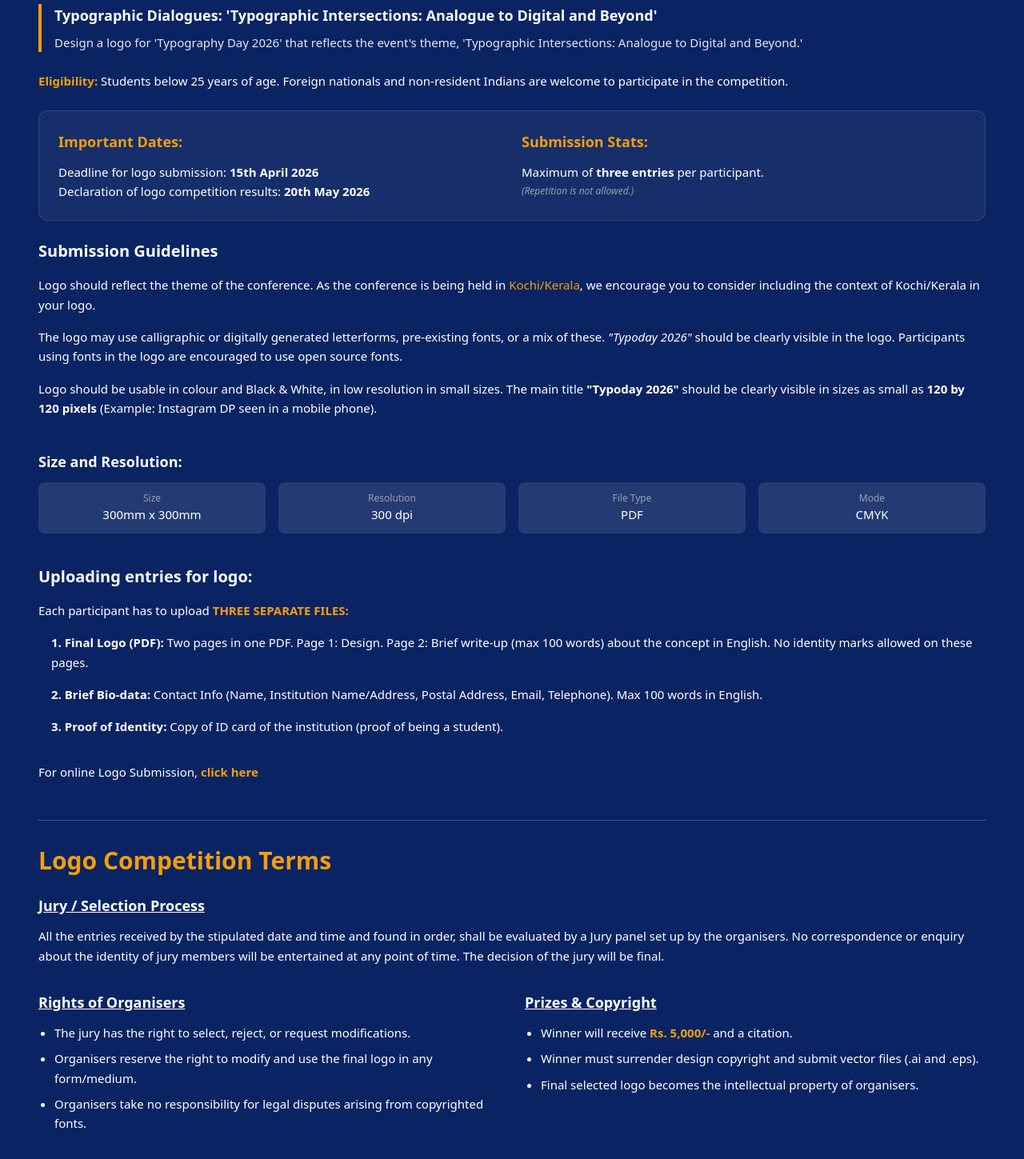
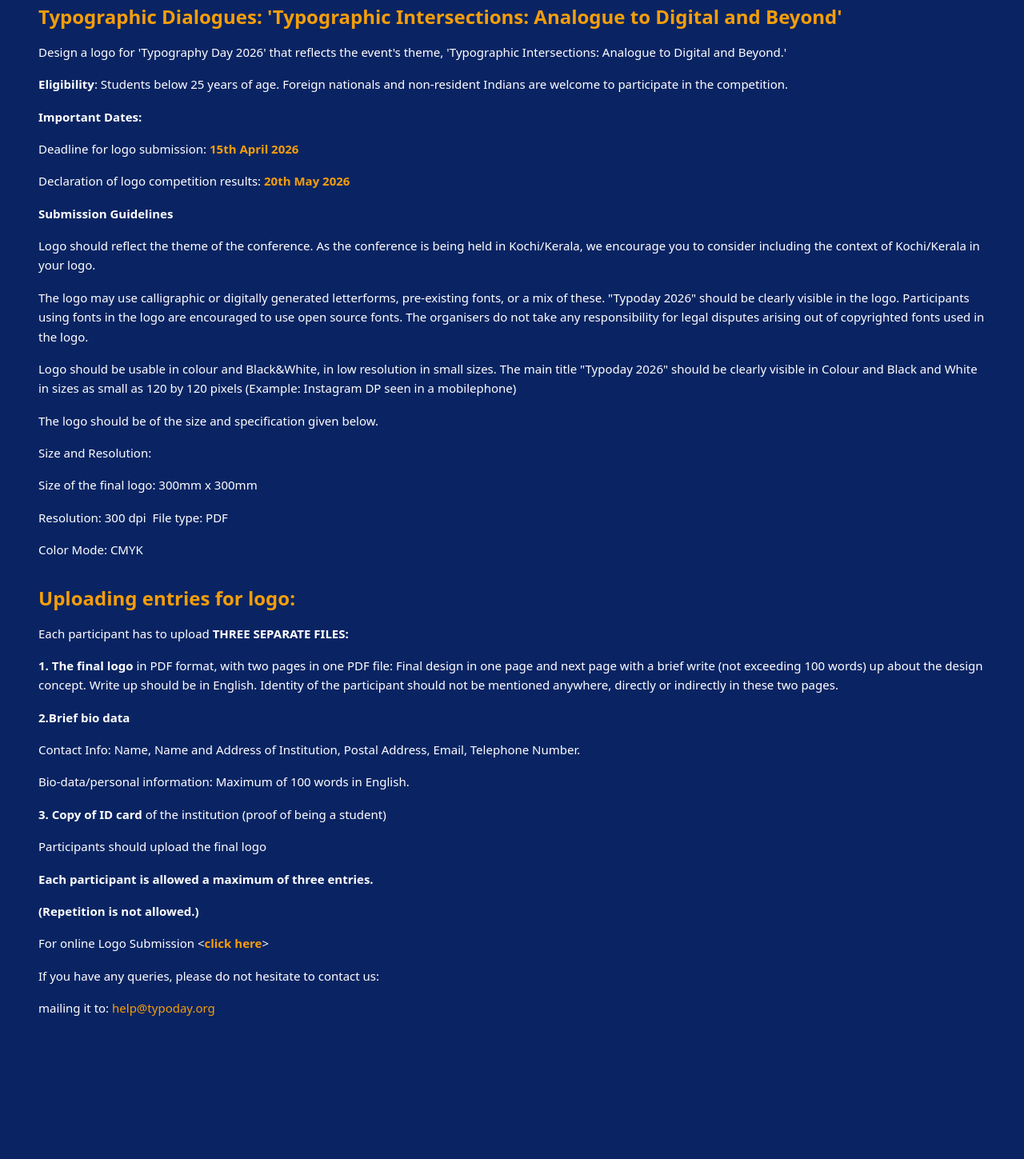
Before and after one commit to mnihadc/DesignProJain, a React (Vite) app in the folder Client/: page /logo-design-competition in a window 1280 px wide. Shown: the part 600-2049 px from the top of the page at 80% size. Built offline with nearby package versions, Linux system fonts and the light colour scheme.

Commit message:
feat: update Logo Design Competition content to match reference image

```diff
--- a/Client/src/pages/LogoDesignCompetition.tsx
+++ b/Client/src/pages/LogoDesignCompetition.tsx
@@ -92,250 +92,94 @@ const LogoDesignCompetition = () => {
 
       {/* Integrated Content Area */}
       <div className="max-w-7xl mx-auto px-4 sm:px-6 md:px-10 lg:px-12 py-10 text-white bg-[#0A2463] slide-up-section">
-        {/* Logo Competition Content */}
         <section className="pb-8">
           <h1 className="text-2xl sm:text-3xl md:text-4xl font-bold mb-6 text-[#f59e0b]">
             Logo Design Competition
           </h1>
 
-          <div className="space-y-6 text-sm md:text-[15px] leading-relaxed">
-            <div className="border-l-4 border-[#f59e0b] pl-4">
-              <p className="font-bold text-lg">
-                Typographic Dialogues: 'Typographic Intersections: Analogue to
-                Digital and Beyond'
-              </p>
-              <p className="mt-2 text-gray-200">
-                Design a logo for 'Typography Day 2026' that reflects the
-                event's theme, 'Typographic Intersections: Analogue to Digital
-                and Beyond.'
-              </p>
-            </div>
+          <div className="text-sm md:text-[15px] leading-relaxed space-y-4">
+            <h2 className="text-xl sm:text-2xl font-bold text-[#f59e0b]">
+              Typographic Dialogues: 'Typographic Intersections: Analogue to Digital and Beyond'
+            </h2>
 
             <p>
-              <span className="font-bold text-[#f59e0b]">Eligibility:</span>{" "}
-              Students below 25 years of age. Foreign nationals and non-resident
+              Design a logo for 'Typography Day 2026' that reflects the event's theme,
+              'Typographic Intersections: Analogue to Digital and Beyond.'
+            </p>
+            <p>
+              <span className="font-bold">Eligibility</span>: Students below 25 years of age. Foreign nationals and non-resident
               Indians are welcome to participate in the competition.
             </p>
-
-            <div className="grid grid-cols-1 md:grid-cols-2 gap-6 bg-white/5 p-6 rounded-xl border border-white/10">
-              <div>
-                <h2 className="text-lg font-bold mb-3 text-[#f59e0b]">
-                  Important Dates:
-                </h2>
+            <p><span className="font-bold">Important Dates:</span></p>
             <p>
-                  Deadline for logo submission:{" "}
-                  <span className="font-bold">15th April 2026</span>
+              Deadline for logo submission: <span className="font-bold text-[#f59e0b]">15th April 2026</span>
             </p>
             <p>
-                  Declaration of logo competition results:{" "}
-                  <span className="font-bold">20th May 2026</span>
+              Declaration of logo competition results: <span className="font-bold text-[#f59e0b]">20th May 2026</span>
             </p>
-              </div>
-              <div>
-                <h2 className="text-lg font-bold mb-3 text-[#f59e0b]">
-                  Submission Stats:
-                </h2>
+
+            <p><span className="font-bold">Submission Guidelines</span></p>
             <p>
-                  Maximum of <span className="font-bold">three entries</span>{" "}
-                  per participant.
+              Logo should reflect the theme of the conference. As the conference is being held in
+              Kochi/Kerala, we encourage you to consider including the context of Kochi/Kerala in your logo.
             </p>
-                <p className="text-xs italic text-gray-400 mt-1">
-                  (Repetition is not allowed.)
+            <p>
+              The logo may use calligraphic or digitally generated letterforms, pre-existing fonts,
+              or a mix of these. "Typoday 2026" should be clearly visible in the logo. Participants
+              using fonts in the logo are encouraged to use open source fonts. The organisers do
+              not take any responsibility for legal disputes arising out of copyrighted fonts used in
+              the logo.
             </p>
-              </div>
-            </div>
+            <p>
+              Logo should be usable in colour and Black&White, in low resolution in small sizes.
+              The main title "Typoday 2026" should be clearly visible in Colour and Black and
+              White in sizes as small as 120 by 120 pixels (Example: Instagram DP seen in a
+              mobilephone)
+            </p>
+            <p>The logo should be of the size and specification given below.</p>
+            <p>Size and Resolution:</p>
+            <p>Size of the final logo: 300mm x 300mm</p>
+            <p>Resolution: 300 dpi&nbsp;&nbsp;File type: PDF</p>
+            <p>Color Mode: CMYK</p>
 
-            <div>
-              <h2 className="text-xl font-bold mb-4">Submission Guidelines</h2>
-              <ul className="space-y-4">
-                <li>
-                  Logo should reflect the theme of the conference. As the
-                  conference is being held in{" "}
-                  <span className="text-[#f59e0b]">Kochi/Kerala</span>, we
-                  encourage you to consider including the context of
-                  Kochi/Kerala in your logo.
-                </li>
-                <li>
-                  The logo may use calligraphic or digitally generated
-                  letterforms, pre-existing fonts, or a mix of these.{" "}
-                  <span className="italic">"Typoday 2026"</span> should be
-                  clearly visible in the logo. Participants using fonts in the
-                  logo are encouraged to use open source fonts.
-                </li>
-                <li>
-                  Logo should be usable in colour and Black & White, in low
-                  resolution in small sizes. The main title{" "}
-                  <span className="font-bold">"Typoday 2026"</span> should be
-                  clearly visible in sizes as small as{" "}
-                  <span className="font-bold">120 by 120 pixels</span> (Example:
-                  Instagram DP seen in a mobile phone).
-                </li>
-              </ul>
-            </div>
-
-            <div className="pt-4">
-              <h2 className="text-lg font-bold mb-3">Size and Resolution:</h2>
-              <ul className="grid grid-cols-2 md:grid-cols-4 gap-4 text-center">
-                <li className="bg-white/10 p-3 rounded-lg">
-                  <span className="block text-xs text-gray-400">Size</span>300mm
-                  x 300mm
-                </li>
-                <li className="bg-white/10 p-3 rounded-lg">
-                  <span className="block text-xs text-gray-400">
-                    Resolution
-                  </span>
-                  300 dpi
-                </li>
-                <li className="bg-white/10 p-3 rounded-lg">
-                  <span className="block text-xs text-gray-400">File Type</span>
-                  PDF
-                </li>
-                <li className="bg-white/10 p-3 rounded-lg">
-                  <span className="block text-xs text-gray-400">Mode</span>CMYK
-                </li>
-              </ul>
-            </div>
-
-            <div className="pt-4">
-              <h2 className="text-xl font-bold mb-4">
+            <h2 className="text-xl sm:text-2xl font-bold text-[#f59e0b] pt-4">
               Uploading entries for logo:
             </h2>
-              <p className="mb-4">
-                Each participant has to upload{" "}
-                <span className="font-bold text-[#f59e0b]">
-                  THREE SEPARATE FILES:
-                </span>
+            <p>Each participant has to upload <span className="font-bold">THREE SEPARATE FILES:</span></p>
+            <p>
+              <span className="font-bold">1. The final logo</span> in PDF format, with two pages in one PDF file: Final design in
+              one page and next page with a brief write (not exceeding 100 words) up about the
+              design concept. Write up should be in English. Identity of the participant should not
+              be mentioned anywhere, directly or indirectly in these two pages.
             </p>
-              <div className="space-y-4 ml-4">
+            <p><span className="font-bold">2.Brief bio data</span></p>
+            <p>Contact Info: Name, Name and Address of Institution, Postal Address, Email, Telephone Number.</p>
+            <p>Bio-data/personal information: Maximum of 100 words in English.</p>
             <p>
-                  <span className="font-bold">1. Final Logo (PDF):</span> Two
-                  pages in one PDF. Page 1: Design. Page 2: Brief write-up (max
-                  100 words) about the concept in English. No identity marks
-                  allowed on these pages.
+              <span className="font-bold">3. Copy of ID card</span> of the institution (proof of being a student)
             </p>
+            <p>Participants should upload the final logo</p>
+            <p className="font-bold">Each participant is allowed a maximum of three entries.</p>
+            <p className="font-bold">(Repetition is not allowed.)</p>
             <p>
-                  <span className="font-bold">2. Brief Bio-data:</span> Contact
-                  Info (Name, Institution Name/Address, Postal Address, Email,
-                  Telephone). Max 100 words in English.
-                </p>
-                <p>
-                  <span className="font-bold">3. Proof of Identity:</span> Copy
-                  of ID card of the institution (proof of being a student).
-                </p>
-              </div>
-              <p className="mt-8">
-                For online Logo Submission,{" "}
+              For online Logo Submission &lt;
               <a
-                  href="https://event.leconfe.com/juk1/scheduled/logo/panel/submissions"
+                href="https://event.leconfe.com/juk1/scheduled/Poster/login"
                 target="_blank"
                 rel="noopener noreferrer"
                 className="text-[#f59e0b] font-bold hover:underline"
               >
                 click here
               </a>
+              &gt;
             </p>
-            </div>
-          </div>
-        </section>
-
-        <hr className="border-white/20 my-4" />
-
-        {/* Terms and Conditions */}
-        <section className="pt-4">
-          <h1 className="text-2xl sm:text-3xl font-bold mb-2 text-[#f59e0b]">
-            Logo Competition Terms
-          </h1>
-
-          <div className="space-y-8 text-sm md:text-[15px] leading-relaxed mt-6">
-            <div>
-              <h3 className="font-bold text-lg mb-3 underline">
-                Jury / Selection Process
-              </h3>
+            <p>If you have any queries, please do not hesitate to contact us:</p>
             <p>
-                All the entries received by the stipulated date and time and
-                found in order, shall be evaluated by a Jury panel set up by the
-                organisers. No correspondence or enquiry about the identity of
-                jury members will be entertained at any point of time. The
-                decision of the jury will be final.
-              </p>
-            </div>
-
-            <div className="grid grid-cols-1 md:grid-cols-2 gap-8">
-              <div>
-                <h3 className="font-bold text-lg mb-3 underline">
-                  Rights of Organisers
-                </h3>
-                <ul className="list-disc ml-5 space-y-2">
-                  <li>
-                    The jury has the right to select, reject, or request
-                    modifications.
-                  </li>
-                  <li>
-                    Organisers reserve the right to modify and use the final
-                    logo in any form/medium.
-                  </li>
-                  <li>
-                    Organisers take no responsibility for legal disputes arising
-                    from copyrighted fonts.
-                  </li>
-                </ul>
-              </div>
-              <div>
-                <h3 className="font-bold text-lg mb-3 underline">
-                  Prizes & Copyright
-                </h3>
-                <ul className="list-disc ml-5 space-y-2">
-                  <li>
-                    Winner will receive{" "}
-                    <span className="font-bold text-[#f59e0b]">
-                      Rs. 5,000/-
-                    </span>{" "}
-                    and a citation.
-                  </li>
-                  <li>
-                    Winner must surrender design copyright and submit vector
-                    files (.ai and .eps).
-                  </li>
-                  <li>
-                    Final selected logo becomes the intellectual property of
-                    organisers.
-                  </li>
-                </ul>
-              </div>
-            </div>
-
-            <div className="bg-black/20 p-6 rounded-xl border border-white/10">
-              <h3 className="font-bold text-lg mb-4 text-[#f59e0b]">
-                Undertaking - Plagiarism / Non-AI / Copyrights
-              </h3>
-              <div className="space-y-3">
-                <p>
-                  The logo must be original work and not infringe any
-                  third-party IP rights. Declaration of originality is
-                  mandatory.
-                </p>
-                <p className="font-bold text-red-400">
-                  AI generated logos will not be accepted in this competition.
-                </p>
-                <p>
-                  If the name of the designer is mentioned in the logo, directly
-                  or indirectly, the entry will be disqualified. All data about
-                  identity should be in a separate file.
-                </p>
-              </div>
-            </div>
-
-            <div className="text-center pt-6">
-              <p className="text-gray-300">
-                If you have any queries, please do not hesitate to contact us:
-              </p>
-              <a
-                href="mailto:help@typoday.org"
-                className="text-[#f59e0b] text-xl font-bold hover:underline"
-              >
+              mailing it to:{" "}
+              <a href="mailto:help@typoday.org" className="text-[#f59e0b] hover:underline">
                 help@typoday.org
               </a>
-            </div>
+            </p>
           </div>
         </section>
       </div>
```
Lines whose indentation alone changed are shown as unchanged.
